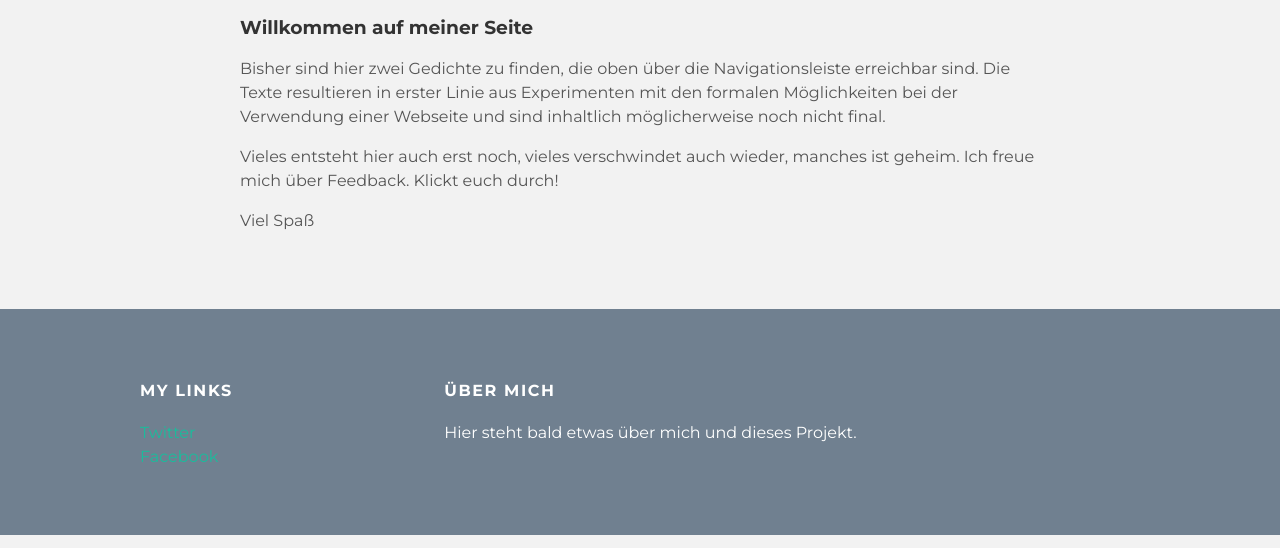
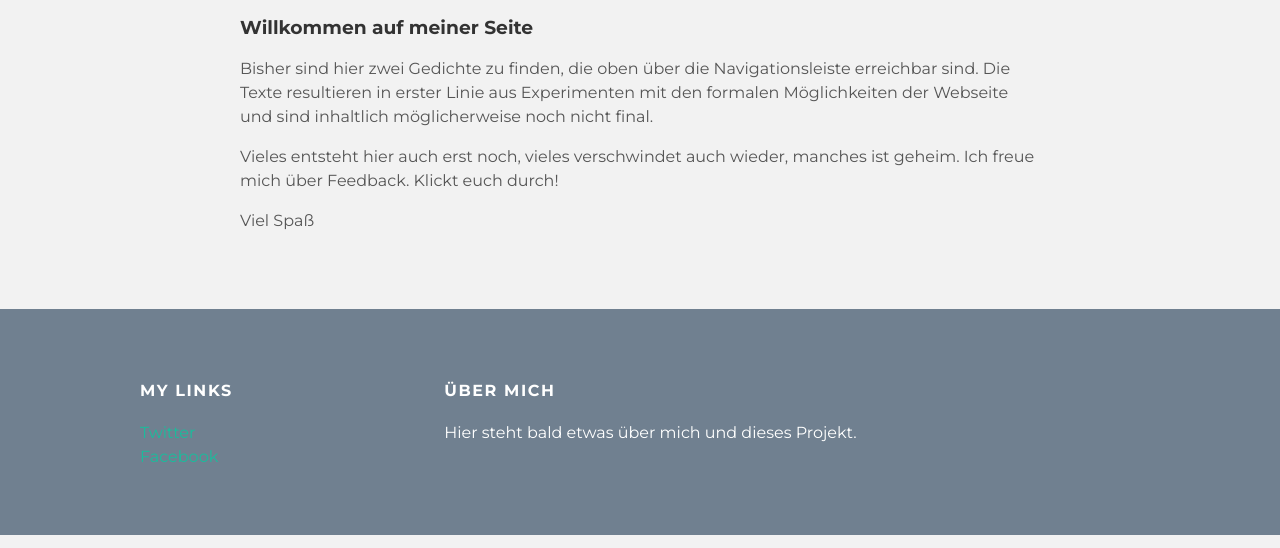
Before and after one commit to herkumore/herkumore.github.io, a plain HTML site: page index.html in a window 1280 px wide. Shown: the part 252-800 px from the top of the page. Drawn offline with Linux system fonts and the light colour scheme.

Commit message:
Update index.html

```diff
--- a/index.html
+++ b/index.html
@@ -36,7 +36,7 @@
           <p class="post-date">Heute</p>
           <h3 class="post-title">Willkommen auf meiner Seite</h3>
           <div class="post-content">
-          <p>Bisher sind hier zwei Gedichte zu finden, die oben über die Navigationsleiste erreichbar sind. Die Texte resultieren in erster Linie aus Experimenten mit den formalen Möglichkeiten bei der Verwendung einer Webseite und sind inhaltlich möglicherweise noch nicht final.</p>
+          <p>Bisher sind hier zwei Gedichte zu finden, die oben über die Navigationsleiste erreichbar sind. Die Texte resultieren in erster Linie aus Experimenten mit den formalen Möglichkeiten der Webseite und sind inhaltlich möglicherweise noch nicht final.</p>
           <p>Vieles entsteht hier auch erst noch, vieles verschwindet auch wieder, manches ist geheim. Ich freue mich über Feedback. Klickt euch durch!</p>
           <p>Viel Spaß</p>
           </div>
```
